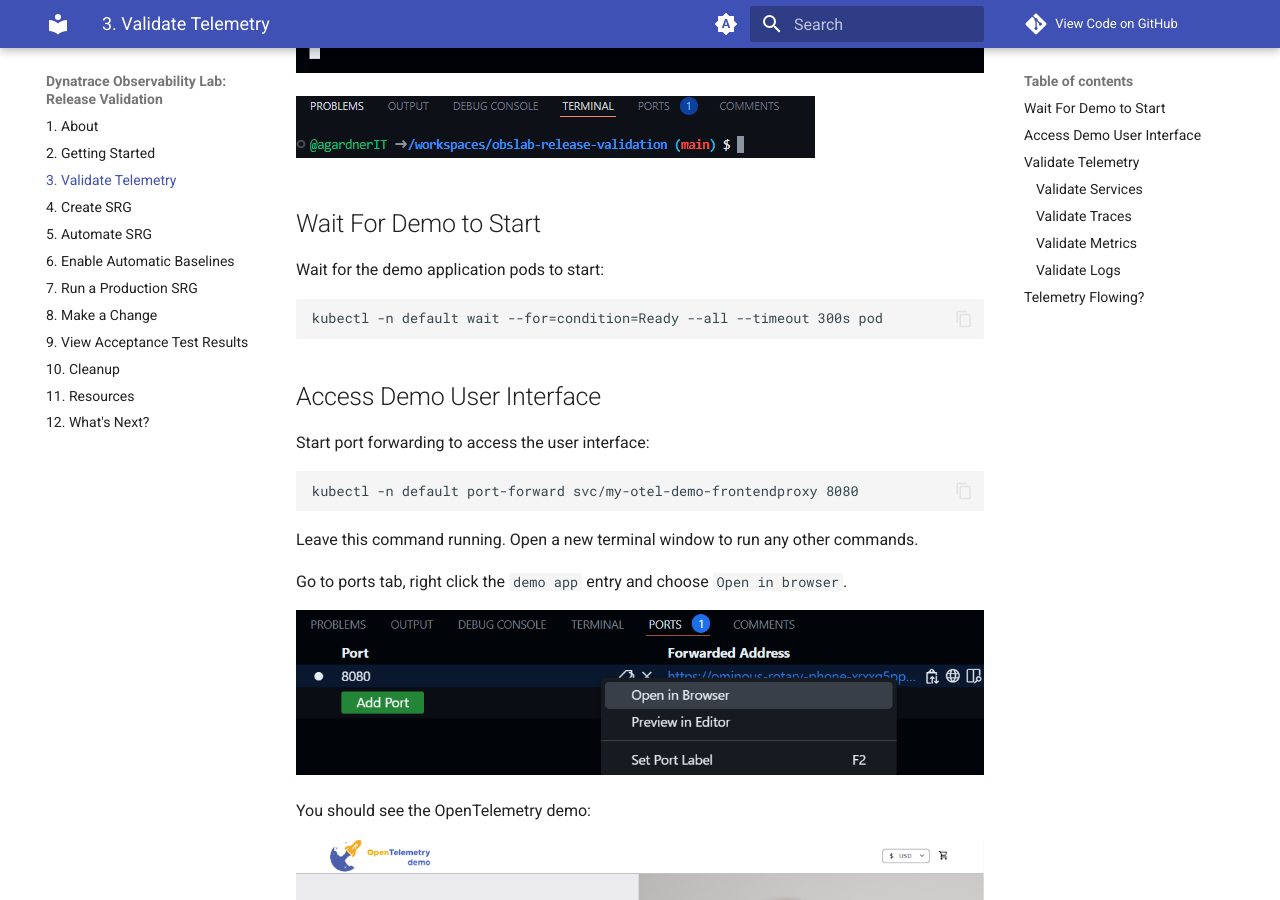
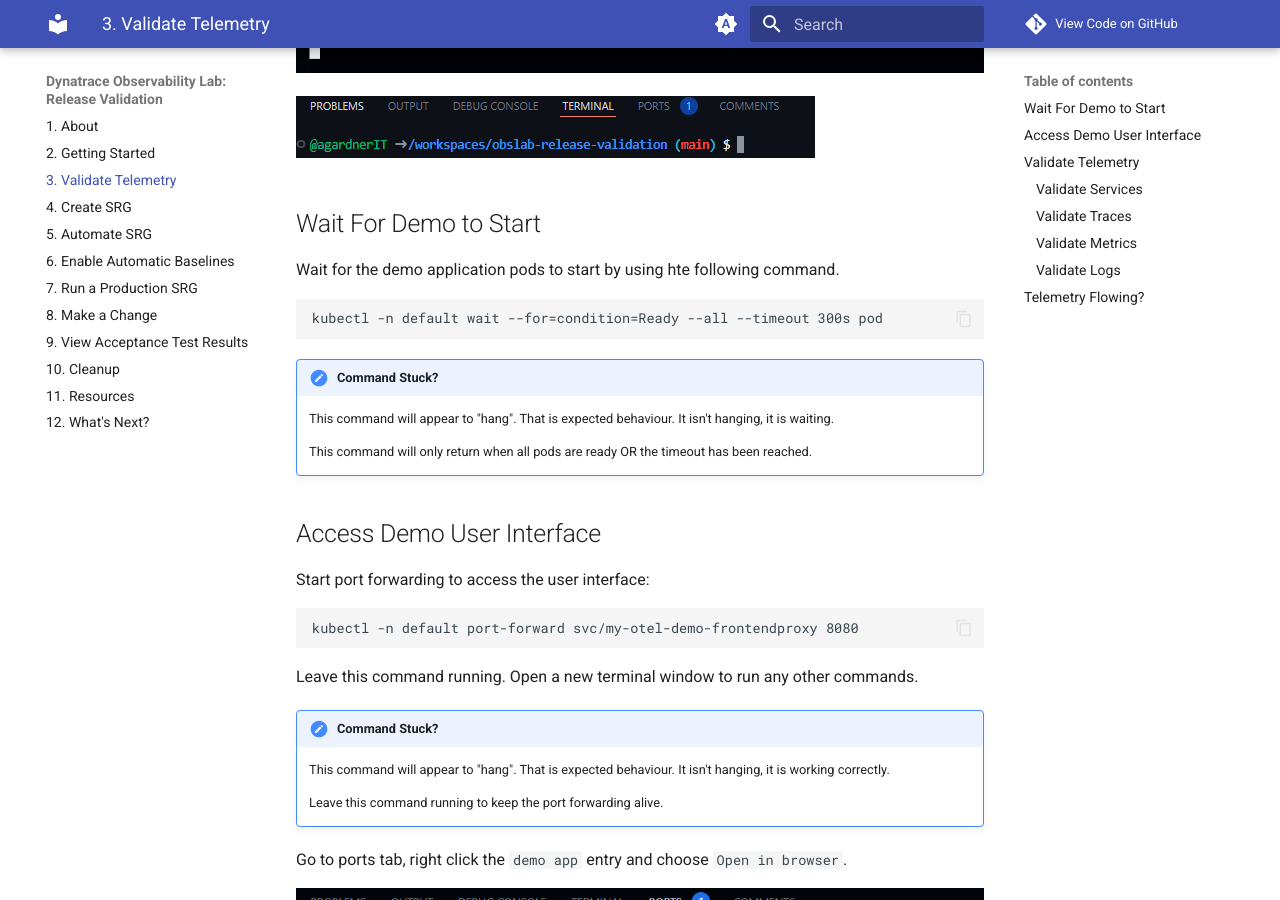
Before and after one commit to Dynatrace/obslab-release-validation, an MkDocs documentation site: the page built from docs/validate-telemetry.md, in a window 1280 px wide and 900 px high, scrolled down 497 px. Built offline with MkDocs 1.6.1 and Material for MkDocs 9.7.7, drawn with Linux system fonts in a browser that asks for light colours; comment, search, counter and statistics services are not loaded.

Commit message:
add note about port forward. Closes #3

````diff
--- a/docs/validate-telemetry.md
+++ b/docs/validate-telemetry.md
@@ -13,11 +13,16 @@
 
 ## Wait For Demo to Start
 
-Wait for the demo application pods to start:
+Wait for the demo application pods to start by using hte following command.
 
 ```
 kubectl -n default wait --for=condition=Ready --all --timeout 300s pod
 ```
+
+!!! note "Command Stuck?"
+    This command will appear to "hang". That is expected behaviour. It isn't hanging, it is waiting.
+
+    This command will only return when all pods are ready OR the timeout has been reached.
 
 ## Access Demo User Interface
 
@@ -28,6 +33,11 @@
 ```
 
 Leave this command running. Open a new terminal window to run any other commands.
+
+!!! note "Command Stuck?"
+    This command will appear to "hang". That is expected behaviour. It isn't hanging, it is working correctly.
+
+    Leave this command running to keep the port forwarding alive.
 
 Go to ports tab, right click the `demo app` entry and choose `Open in browser`.
 
````
